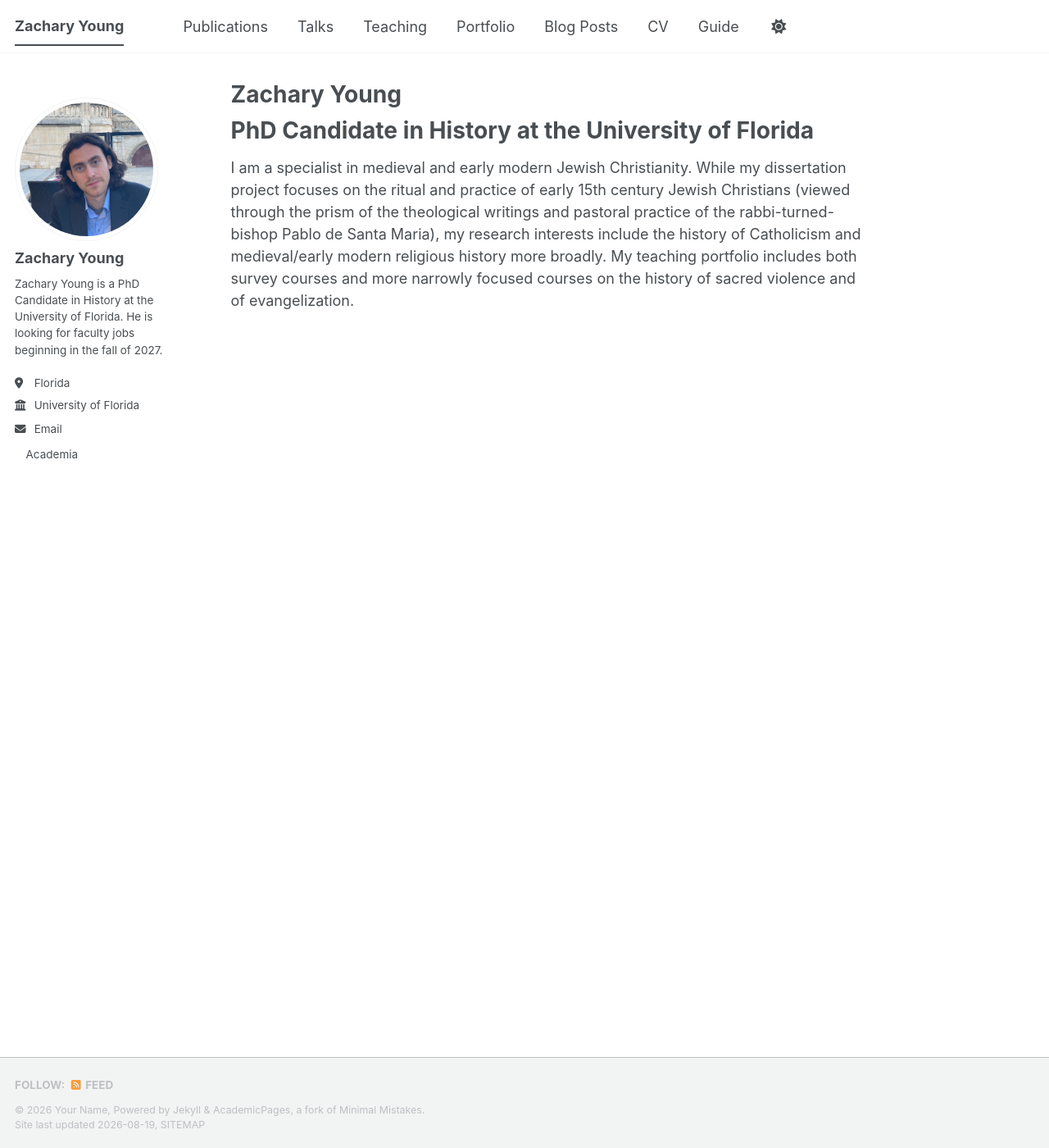
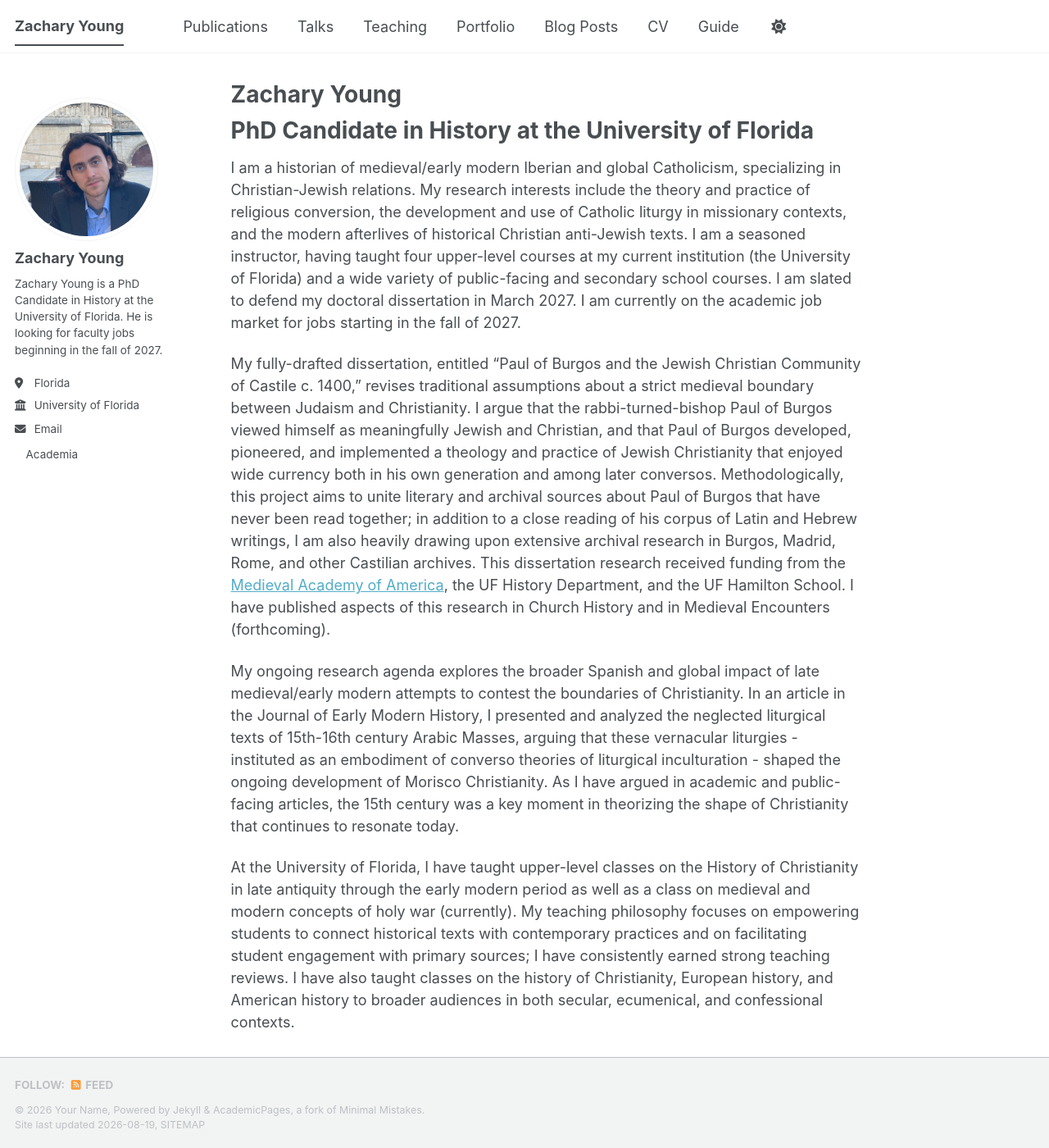
Before and after one commit to youngzacharya/youngzacharya, a Jekyll site: the page built from _pages/about.md, in a window 1280 px wide and 1400 px high. Shown: the whole window at 82% size. Built offline with Jekyll 4.4.1, drawn with Linux system fonts in a browser that asks for light colours; a style sheet for code colours, icons or effects is not loaded.

Commit message:
Update about.md

```diff
--- a/_pages/about.md
+++ b/_pages/about.md
@@ -11,4 +11,10 @@ redirect_from:
 
 PhD Candidate in History at the University of Florida
 ======
-I am a specialist in medieval and early modern Jewish Christianity. While my dissertation project focuses on the ritual and practice of early 15th century Jewish Christians (viewed through the prism of the theological writings and pastoral practice of the rabbi-turned-bishop Pablo de Santa Maria), my research interests include the history of Catholicism and medieval/early modern religious history more broadly. My teaching portfolio includes both survey courses and more narrowly focused courses on the history of sacred violence and of evangelization.
+I am a historian of medieval/early modern Iberian and global Catholicism, specializing in Christian-Jewish relations. My research interests include the theory and practice of religious conversion, the development and use of Catholic liturgy in missionary contexts, and the modern afterlives of historical Christian anti-Jewish texts. I am a seasoned instructor, having taught four upper-level courses at my current institution (the University of Florida) and a wide variety of public-facing and secondary school courses. I am slated to defend my doctoral dissertation in March 2027. I am currently on the academic job market for jobs starting in the fall of 2027.
+
+My fully-drafted dissertation, entitled “Paul of Burgos and the Jewish Christian Community of Castile c. 1400,” revises traditional assumptions about a strict medieval boundary between Judaism and Christianity. I argue that the rabbi-turned-bishop Paul of Burgos viewed himself as meaningfully Jewish and Christian, and that Paul of Burgos developed, pioneered, and implemented a theology and practice of Jewish Christianity that enjoyed wide currency both in his own generation and among later conversos. Methodologically, this project aims to unite literary and archival sources about Paul of Burgos that have never been read together; in addition to a close reading of his corpus of Latin and Hebrew writings, I am also heavily drawing upon extensive archival research in Burgos, Madrid, Rome, and other Castilian archives. This dissertation research received funding from the [Medieval Academy of America](https://www.themedievalacademyblog.org/maa-news-fellows-research-awards-5/), the UF History Department, and the UF Hamilton School. I have published aspects of this research in Church History and in Medieval Encounters (forthcoming).
+
+My ongoing research agenda explores the broader Spanish and global impact of late medieval/early modern attempts to contest the boundaries of Christianity. In an article in the Journal of Early Modern History, I presented and analyzed the neglected liturgical texts of 15th-16th century Arabic Masses, arguing that these vernacular liturgies - instituted as an embodiment of converso theories of liturgical inculturation - shaped the ongoing development of Morisco Christianity. As I have argued in academic and public-facing articles, the 15th century was a key moment in theorizing the shape of Christianity that continues to resonate today.
+
+At the University of Florida, I have taught upper-level classes on the History of Christianity in late antiquity through the early modern period as well as a class on medieval and modern concepts of holy war (currently). My teaching philosophy focuses on empowering students to connect historical texts with contemporary practices and on facilitating student engagement with primary sources; I have consistently earned strong teaching reviews. I have also taught classes on the history of Christianity, European history, and American history to broader audiences in both secular, ecumenical, and confessional contexts.
```
